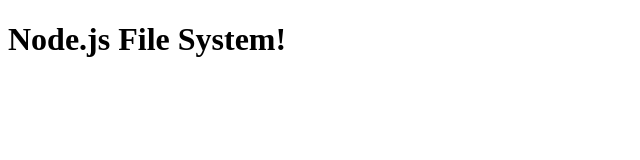
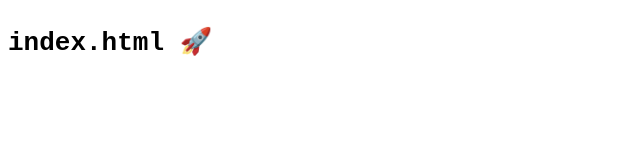
Before and after one commit to Codeable-Fundamentals/file-system-nodejs, a website: page public/index.html in a window 1280 px wide. Shown: the whole page, without its empty margins (0-640 px from the left). Drawn offline with Linux system fonts and the light colour scheme.

Commit message:
add public carpeta

```diff
--- a/src/index.html
+++ b/public/index.html
@@ -6,6 +6,6 @@
     <title>Document</title>
   </head>
   <body>
-    <h1>Node.js File System!</h1>
+    <h1><code>index.html 🚀</code></h1>
   </body>
 </html>
```
